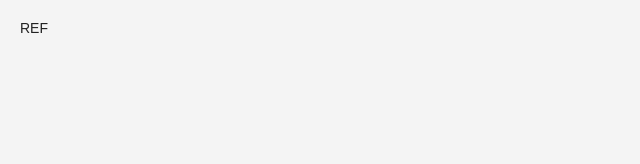
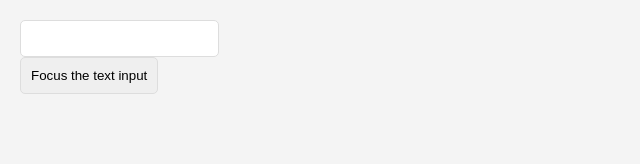
Before and after one commit to lnden/react-learning, a React (Create React App) app: page / in a window 1280 px wide. Shown: the top 164 px of the page, without its empty margins (0-640 px from the left). Built offline with nearby package versions, Linux system fonts and the light colour scheme.

Commit message:
add official ref demo

```diff
--- a/src/study-demo/ref/official.jsx
+++ b/src/study-demo/ref/official.jsx
@@ -21,15 +21,19 @@ class MyComponent extends Component {
         )
     }
 }
-export default MyComponent
 
+
+//  为DOM元素添加ref属性 -----------------------------------------------------
 class CustomTextInput extends Component {
-    constructor() {
-
+    constructor(props) {
+        super(props)
+        this.textInput = React.createRef()
+        this.focusTextInput = this.focusTextInput.bind(this)
     }
 
     focusTextInput() {
-
+        //console.log('父亲组件执行了该方法')
+        this.textInput.current.focus()
     }
 
     render() {
@@ -37,8 +41,52 @@ class CustomTextInput extends Component {
             <section>
                 <input type="text" ref={this.textInput}/>
                 <br/>
-                <input type="text"       />
+                <input type="button" value="Focus the text input" onClick={this.focusTextInput} />
             </section>
         )
     }
 }
+
+
+//  为class组件添加ref属性 -----------------------------------------------------
+class  AutoFocusTextInput extends Component {
+    constructor(props) {
+        super(props)
+        this.textInput = React.createRef();
+    }
+
+    componentDidMount() {
+        //console.log(this.textInput.current)
+        this.textInput.current.focusTextInput()
+    }
+
+    render() {
+        return (
+            <CustomTextInput ref={this.textInput}/>
+        )
+    }
+}
+
+
+//  ref与函数组件、不能在函数组件上使用ref属性！--------------------------------------------------
+function MyFunctionComponent() {
+    return <input />
+}
+
+class Parent extends Component {
+    constructor(props) {
+        super(props)
+        this.textInput = React.createRef()
+    }
+    render() {
+        //  This will *not* work!
+        return (
+            <section>
+                <MyFunctionComponent ref={this.textInput} />
+            </section>
+        )
+    }
+}
+// export default MyComponent
+// export default CustomTextInput
+export default AutoFocusTextInput
```
